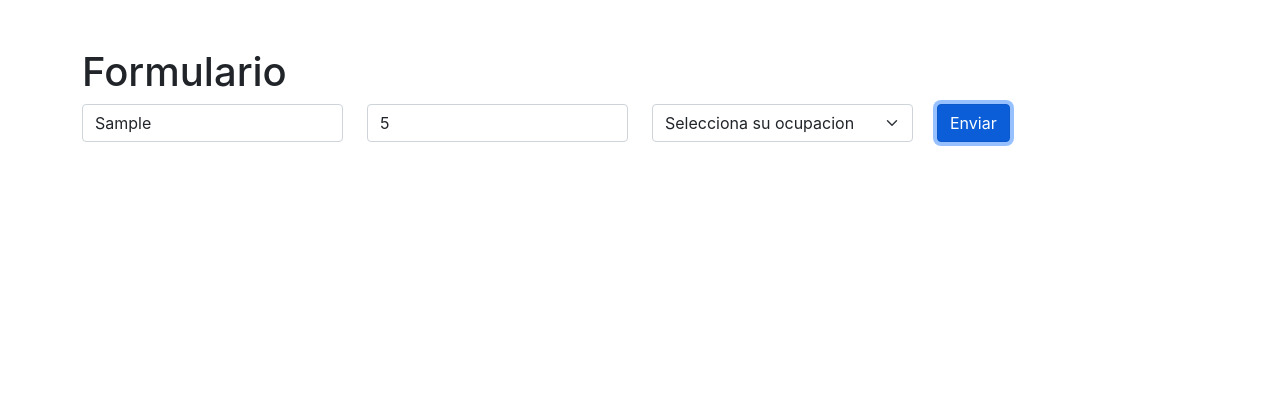
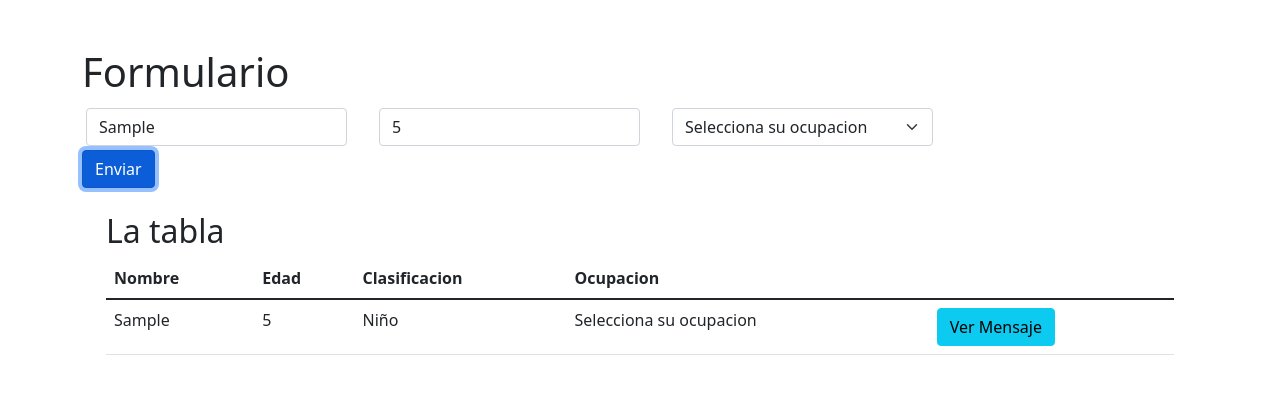
Before and after one commit to Desterpunk/formulario-persona, a React (Create React App) app: page / in a window 1280 px wide. Both pictures are taken after typing "Sample", "5" into the empty fields and a click on the button "Enviar". Shown: the top 394 px of the page. Built offline with nearby package versions, Linux system fonts and the light colour scheme.

Commit message:
El proyecto ya está listo

```diff
--- a/src/App.css
+++ /dev/null
@@ -1,38 +0,0 @@
-.App {
-  text-align: center;
-}
-
-.App-logo {
-  height: 40vmin;
-  pointer-events: none;
-}
-
-@media (prefers-reduced-motion: no-preference) {
-  .App-logo {
-    animation: App-logo-spin infinite 20s linear;
-  }
-}
-
-.App-header {
-  background-color: #282c34;
-  min-height: 100vh;
-  display: flex;
-  flex-direction: column;
-  align-items: center;
-  justify-content: center;
-  font-size: calc(10px + 2vmin);
-  color: white;
-}
-
-.App-link {
-  color: #61dafb;
-}
-
-@keyframes App-logo-spin {
-  from {
-    transform: rotate(0deg);
-  }
-  to {
-    transform: rotate(360deg);
-  }
-}
--- a/src/App.js
+++ b/src/App.js
@@ -1,4 +1,4 @@
-import './App.css';
+
 import Formulario from './components/Formulario';
 
 function App() {
--- a/src/components/Formulario.js
+++ b/src/components/Formulario.js
@@ -1,69 +1,81 @@
 import React,{Fragment, useState} from 'react';
+import Tabla from '../components/Tabla';
+
 const Formulario = () => {
-    const [datos,setDatos] = useState({
-        nombre: '',
-        edad: '',
-        clasificacionEdad : '',
-        ocupacion : ''
-    })
+    const [usuarios,setUsuarios] = useState([])
 
-    const [edad, setEdad] = useState("")
 
-    const handleInputChange = (event) => {
-        setDatos({
-            ...datos,
-            [event.target.name] : event.target.value
-        })
-    }
-    const enviarDatos = (event) => {
+    const handleSubmitData=(event)=>{
         event.preventDefault();
-        datos.clasificacionEdad = edad;
-        console.log("Al " + datos.clasificacionEdad +  " " + datos.nombre + " de " +datos.edad+" como "+datos.ocupacion)
+        let usuario = {
+            nombre: event.target.nombre.value,
+            edad: event.target.edad.value,
+            clasificacionEdad : handleClasificacionEdad(event.target.edad.value),
+            ocupacion : event.target.ocupacion.value,
+            mensaje: null
+        }
+        usuario.mensaje = handleMessage(usuario.nombre, usuario.edad,
+            usuario.ocupacion, usuario.clasificacionEdad);
+
+        setUsuarios((usuarios) => [...usuarios, usuario])
     }
 
-    const handleOcupacion=(ocupacion)=>{
-        datos.ocupacion = ocupacion.target.value
+    const handleMessage=(nombre, edad, ocupacion, clasificacionEdad)=>{
+        if(usuarios){
+            let mensaje = `Al ${clasificacionEdad} ${nombre} de
+            ${edad} años de edad le recomendamos tener presente el compromiso,
+            el esfuerzo y el respeto como principales volores para obtener un buen
+            resultado como ${ocupacion}.`;
+
+            return mensaje;
+        }
+
     }
 
-    const handleEdad = (edad) => {
-        if(edad.target.value >= 51){
-            setEdad("Mayor")
-        } else if(edad.target.value >= 31 && edad.target.value <= 50){
-            setEdad("Adulto")
-        } else if(edad.target.value >= 13 && edad.target.value <= 30){
-            setEdad("Joven")
+
+    const handleClasificacionEdad = (edad) => {
+        if(edad >= 51){
+            return "Mayor";
+        } else if(edad >= 31 && edad <= 50){
+            return "Adulto";
+        } else if(edad >= 13 && edad <= 30){
+            return "Joven";
         } else {
-            setEdad("Niño")
+            return "Niño";
         }
-        datos.edad = edad.target.value
     }
 
     return (
         <div className="container mt-5">
             <Fragment>
                 <h1>Formulario</h1>
-                <form className="row" onSubmit={enviarDatos}>
-                    <div className="col-md-3">
+                <form className="row" onSubmit={(event)=> handleSubmitData(event)}>
+                    <div className="col-md-3  m-1">
                         <input
                         placeholder="Ingrese Nombre"
                         className="form-control"
                         type="text"
                         name="nombre"
-                        onChange={handleInputChange}
+                        required
+
                         ></input>
                     </div>
-                    <div className="col-md-3">
+                    <div className="col-md-3  m-1">
                         <input
                         placeholder="Ingrese Edad"
                         className="form-control"
                         type="number"
                         name="edad"
-                        onChange={handleEdad}
+                        required
+
                         ></input>
                     </div>
-                    <div className="col-md-3">
-                        <select className="form-select" aria-label="Default select example" onChange={handleOcupacion}>
-                            <option selected>Selecciona su ocupacion</option>
+                    <div className="col-md-3  m-1">
+                        <select className="form-select" name="ocupacion"
+                        aria-label="Default select example"
+                        required
+                        >
+                            <option defaultValue>Selecciona su ocupacion</option>
                             <option value="Estudiante">Estudiante</option>
                             <option value="Empleado">Empleado</option>
                             <option value="Jubilado">Jubilado</option>
@@ -74,8 +86,10 @@ const Formulario = () => {
                         <button className="btn btn-primary" type="submit">Enviar</button>
                     </div>
                 </form>
+                <div className="m-4">
+                    <Tabla lista={usuarios}/>
+                </div>
             </Fragment>
-
         </div>
 
 
--- /dev/null
+++ b/src/components/Mensaje.js
@@ -0,0 +1,37 @@
+import React,{useState} from 'react';
+import {Button, Modal} from 'react-bootstrap';
+
+
+const Mensaje= (props) => {
+    const [show, setShow] = useState(false);
+
+  const handleClose = () => setShow(false);
+  const handleShow = () => setShow(true);
+
+  return (
+    <>
+    {props.mensaje &&
+        <>
+            <Button variant="info" onClick={handleShow}>
+                Ver Mensaje
+            </Button>
+
+            <Modal show={show} onHide={handleClose}>
+                <Modal.Header closeButton>
+                <Modal.Title>{props.nombre}</Modal.Title>
+                </Modal.Header>
+                <Modal.Body>{props.mensaje}</Modal.Body>
+                <Modal.Footer>
+                <Button variant="danger" onClick={handleClose}>
+                    Close
+                </Button>
+                </Modal.Footer>
+            </Modal>
+        </>
+      }
+    </>
+  );
+}
+
+
+export default Mensaje;
--- a/src/components/Tabla.js
+++ b/src/components/Tabla.js
@@ -1,25 +1,41 @@
+import Mensaje from "./Mensaje";
+
 const Tabla = (props) => {
+
+    let lista = []
+    lista.push(props)
 
     return (
         <>
-            <table class="table">
+            <h2>La tabla</h2>
+            <table className="table">
                 <thead>
                     <tr>
                     <th scope="col">Nombre</th>
                     <th scope="col">Edad</th>
+                    <th scope="col">Clasificacion</th>
                     <th scope="col">Ocupacion</th>
-                    <th scope="col">Mensaje</th>
+
                     </tr>
                 </thead>
                 <tbody>
-                    <tr>
-                        <th scope="row">1</th>
-                        <td >props.nombre</td>
-                        <td>props.edad</td>
-                        <td>props.clasificacionEdad</td>
-                        <td>props.ocupacion</td>
-                    </tr>
+                    {props.lista &&
+                        props.lista.map((data, index)=>{
+                            return(
+                                <tr key={index}>
+                                    <td >{data.nombre}</td>
+                                    <td>{data.edad}</td>
+                                    <td>{data.clasificacionEdad}</td>
+                                    <td>{data.ocupacion}</td>
+                                    <td> <Mensaje {...data}/></td>
+                                </tr>
+                            )
+                        })
+
+                    }
+
                 </tbody>
+
             </table>
          </>
      );
--- a/src/index.css
+++ /dev/null
@@ -1,13 +0,0 @@
-body {
-  margin: 0;
-  font-family: -apple-system, BlinkMacSystemFont, 'Segoe UI', 'Roboto', 'Oxygen',
-    'Ubuntu', 'Cantarell', 'Fira Sans', 'Droid Sans', 'Helvetica Neue',
-    sans-serif;
-  -webkit-font-smoothing: antialiased;
-  -moz-osx-font-smoothing: grayscale;
-}
-
-code {
-  font-family: source-code-pro, Menlo, Monaco, Consolas, 'Courier New',
-    monospace;
-}
--- a/src/index.js
+++ b/src/index.js
@@ -1,8 +1,7 @@
 import React from 'react';
 import ReactDOM from 'react-dom';
-import './index.css';
 import App from './App';
-import reportWebVitals from './reportWebVitals';
+
 
 ReactDOM.render(
   <React.StrictMode>
@@ -10,8 +9,3 @@ ReactDOM.render(
   </React.StrictMode>,
   document.getElementById('root')
 );
-
-// If you want to start measuring performance in your app, pass a function
-// to log results (for example: reportWebVitals(console.log))
-// or send to an analytics endpoint. Learn more: https://bit.ly/CRA-vitals
-reportWebVitals();
--- a/src/reportWebVitals.js
+++ /dev/null
@@ -1,13 +0,0 @@
-const reportWebVitals = onPerfEntry => {
-  if (onPerfEntry && onPerfEntry instanceof Function) {
-    import('web-vitals').then(({ getCLS, getFID, getFCP, getLCP, getTTFB }) => {
-      getCLS(onPerfEntry);
-      getFID(onPerfEntry);
-      getFCP(onPerfEntry);
-      getLCP(onPerfEntry);
-      getTTFB(onPerfEntry);
-    });
-  }
-};
-
-export default reportWebVitals;
```
Also changed, not shown: package.json (+8 -0 lines), src/setupTests.js (deleted, +0 -5 lines), 2 other files (tests, documents, lock files or other folders).
